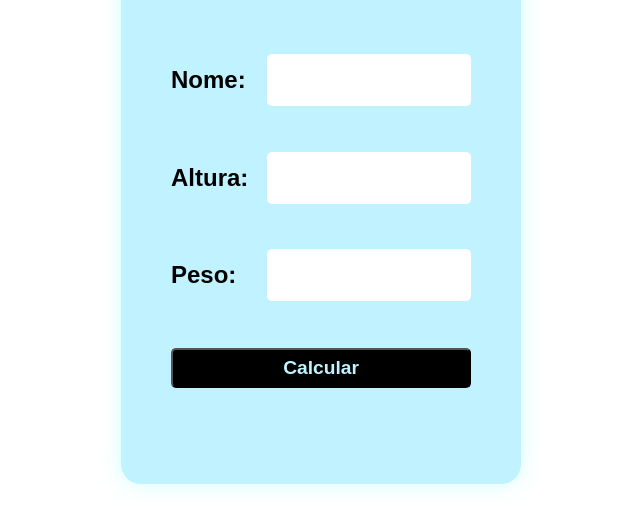
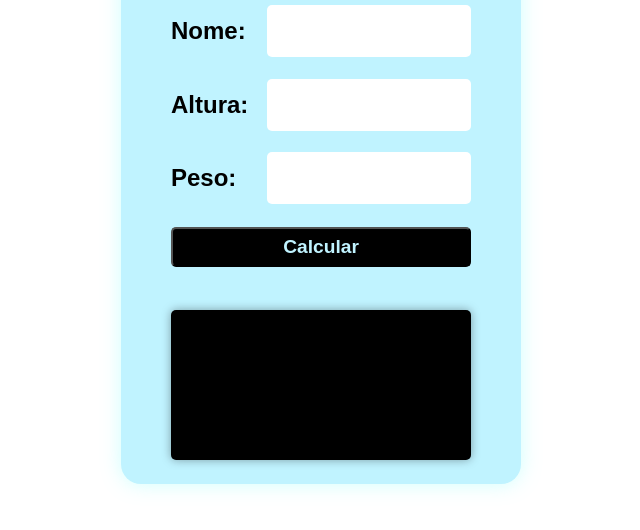
Before and after one commit to geserAllan/Calculadora-De-Imc, a plain HTML site: page index.html in a window 1280 px wide. Shown: the part 224-754 px from the top of the page, without its empty margins (327-967 px from the left). Drawn offline with Linux system fonts and the light colour scheme.

Commit message:
Update index.html

```diff
--- a/index.html
+++ b/index.html
@@ -25,7 +25,7 @@
             </div>
 
             <button id="calcular">Calcular</button>
-            <div class="resultado" id="resultado" ></div>
+            <div class="result" id="resultado" ></div>
 
         </div>
     </main>
```
